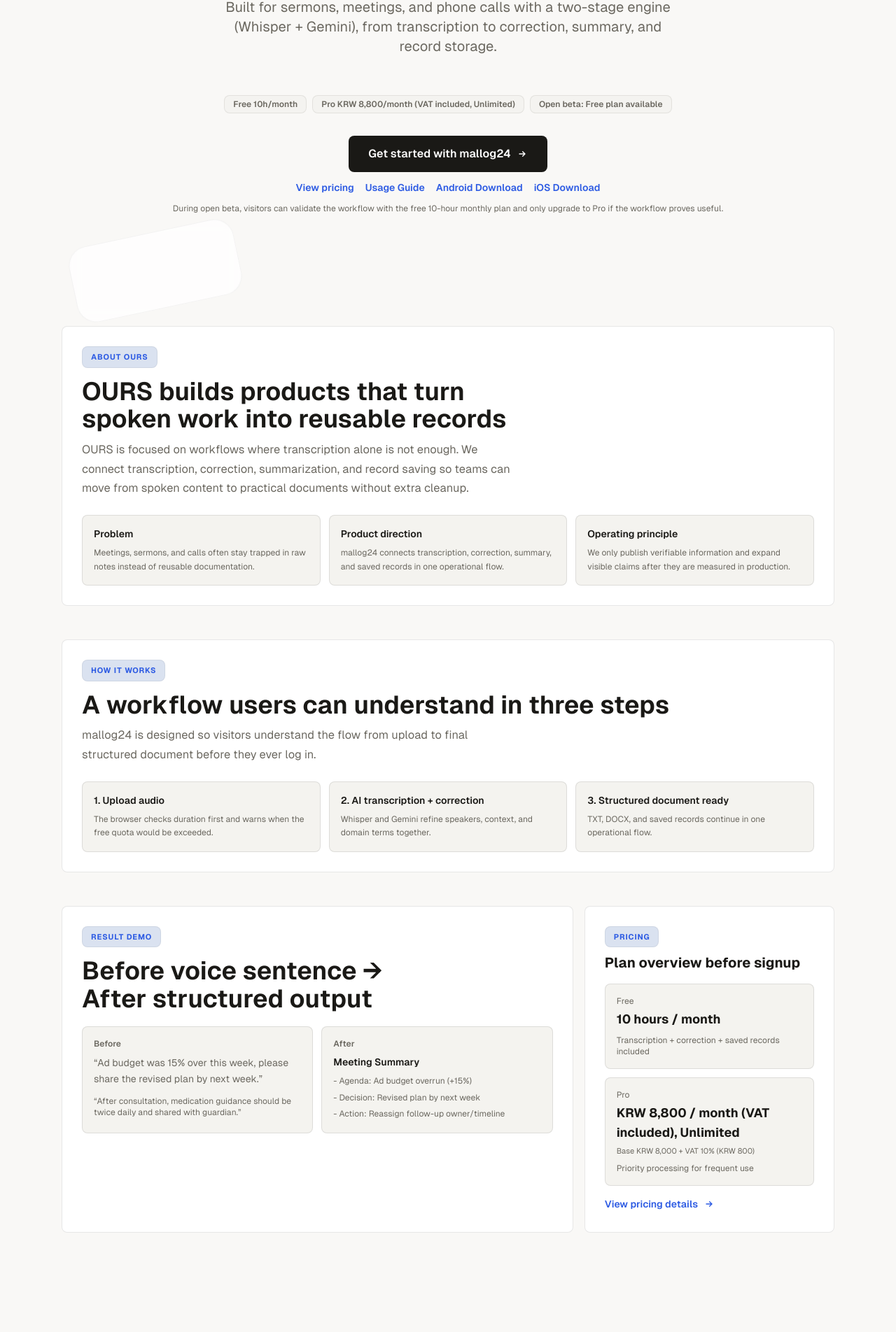
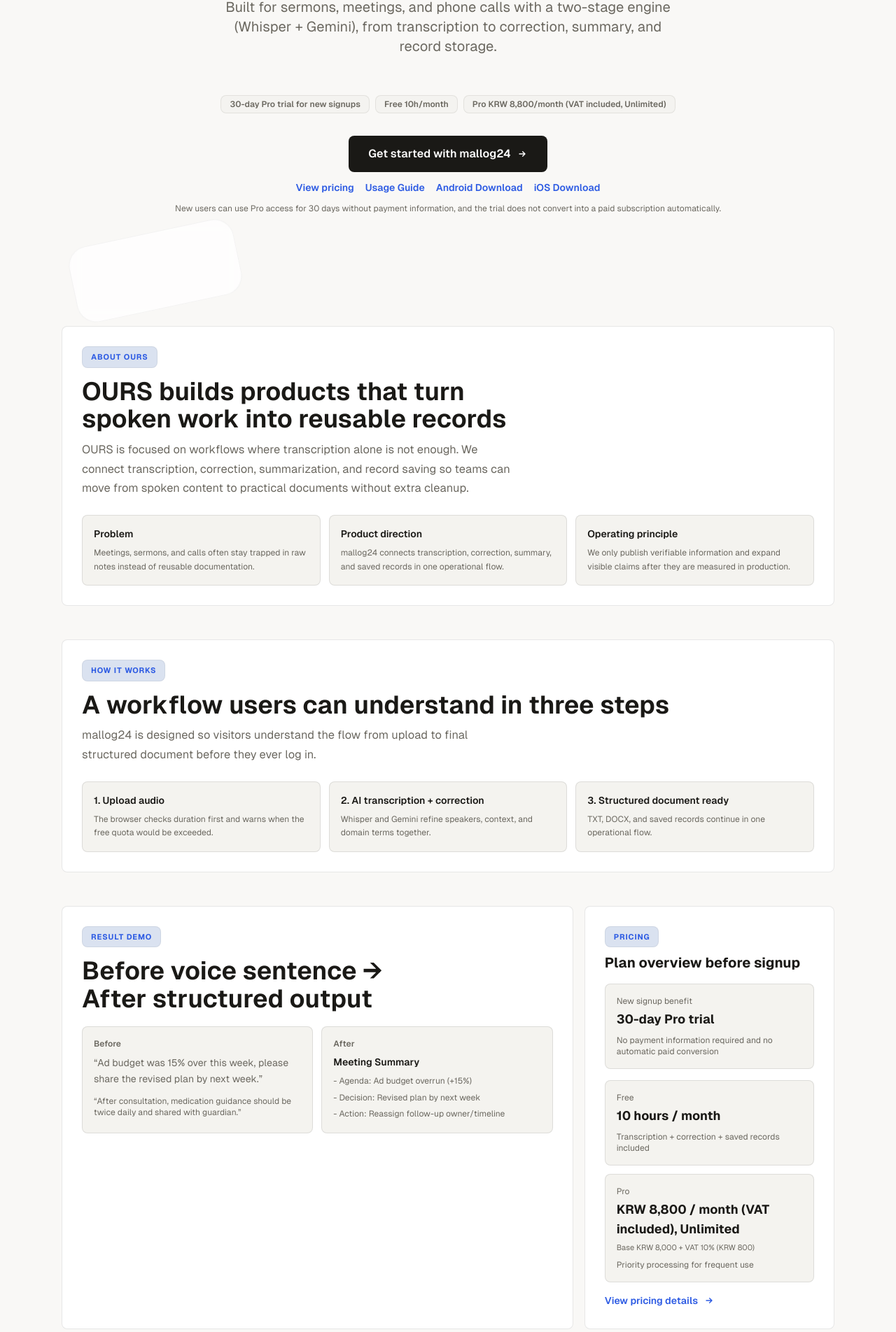
Before and after one commit to hyunw2o/ours-homepage, a Next.js app: page /en in a window 1280 px wide. Shown: the part 718-2622 px from the top of the page at 70% size. Built offline with nearby package versions, Linux system fonts and the light colour scheme; no server answers; a web font is replaced by a local one.

Commit message:
Add mallog24 welcome trial promotion copy

```diff
--- a/pages/en.js
+++ b/pages/en.js
@@ -258,9 +258,9 @@
             </p>
 
             <div className="mb-8 flex flex-wrap items-center justify-center gap-2">
+              <span className="px-3 py-1 rounded-full text-xs font-semibold ours-chip">30-day Pro trial for new signups</span>
               <span className="px-3 py-1 rounded-full text-xs font-semibold ours-chip">Free 10h/month</span>
               <span className="px-3 py-1 rounded-full text-xs font-semibold ours-chip">Pro KRW 8,800/month (VAT included, Unlimited)</span>
-              <span className="px-3 py-1 rounded-full text-xs font-semibold ours-chip">Open beta: Free plan available</span>
             </div>
 
             <div className="flex flex-col items-center justify-center gap-3">
@@ -283,7 +283,7 @@
               </div>
             </div>
             <p className="mt-3 text-xs ours-muted">
-              During open beta, visitors can validate the workflow with the free 10-hour monthly plan and only upgrade to Pro if the workflow proves useful.
+              New users can use Pro access for 30 days without payment information, and the trial does not convert into a paid subscription automatically.
             </p>
           </div>
         </section>
@@ -370,6 +370,11 @@
             <div className="rounded-3xl ours-card p-6 sm:p-7">
               <span className="ours-section-kicker">Pricing</span>
               <h3 className="text-xl font-bold ours-title mt-2">Plan overview before signup</h3>
+              <div className="rounded-2xl ours-soft-card p-4 mt-4">
+                <p className="text-xs ours-muted">New signup benefit</p>
+                <p className="text-lg font-bold ours-title mt-1">30-day Pro trial</p>
+                <p className="text-xs ours-muted mt-2">No payment information required and no automatic paid conversion</p>
+              </div>
               <div className="rounded-2xl ours-soft-card p-4 mt-4">
                 <p className="text-xs ours-muted">Free</p>
                 <p className="text-lg font-bold ours-title mt-1">10 hours / month</p>
@@ -663,7 +668,7 @@
                   ['How long are audio files stored?', 'Raw audio is handled temporarily for transcription and removed after processing. Structured results remain within the account feature scope.'],
                   ['Does it support English?', 'Yes. Korean and English are both supported, and users can choose the language before upload.'],
                   ['Can it separate multiple speakers?', 'Meeting and call modes prioritize speaker-aware formatting. Clear audio with less overlap improves quality.'],
-                  ['Can users validate before paying?', 'Yes. The free plan includes up to 10 hours per month so teams can test the workflow before upgrading.'],
+                  ['Does the 30-day Pro trial bill automatically?', 'No. New users receive Pro access for 30 days without payment information, then choose the free 10-hour monthly tier or a Pro subscription after the trial.'],
                 ].map(([title, body]) => (
                   <div key={title} className="rounded-2xl ours-soft-card p-4">
                     <p className="text-sm ours-title font-semibold">{title}</p>
--- a/pages/index.js
+++ b/pages/index.js
@@ -248,9 +248,9 @@
             </p>
 
             <div className="mb-8 flex flex-wrap items-center justify-center gap-2">
+              <span className="px-3 py-1 rounded-full text-xs font-semibold ours-chip">첫 가입 30일 Pro 체험</span>
               <span className="px-3 py-1 rounded-full text-xs font-semibold ours-chip">무료 월 10시간</span>
               <span className="px-3 py-1 rounded-full text-xs font-semibold ours-chip">Pro 월 8,800원(VAT 포함) 무제한</span>
-              <span className="px-3 py-1 rounded-full text-xs font-semibold ours-chip">오픈 베타: 무료 플랜 제공 중</span>
             </div>
 
             <div className="flex flex-col items-center justify-center gap-3">
@@ -273,7 +273,7 @@
               </div>
             </div>
             <p className="mt-3 text-xs ours-muted">
-              오픈 베타 기간에는 무료 플랜 월 10시간으로 기능을 검증할 수 있고, 필요할 때만 Pro로 전환하면 됩니다.
+              신규 가입자는 결제 정보 없이 30일 동안 Pro 권한을 사용할 수 있고, 체험 종료 후 자동 결제되지 않습니다.
             </p>
           </div>
         </section>
@@ -360,6 +360,11 @@
             <div className="rounded-3xl ours-card p-6 sm:p-7">
               <span className="ours-section-kicker">Pricing</span>
               <h3 className="text-xl font-bold ours-title mt-2">가입 전에 확인하는 요금</h3>
+              <div className="rounded-2xl ours-soft-card p-4 mt-4">
+                <p className="text-xs ours-muted">첫 가입 혜택</p>
+                <p className="text-lg font-bold ours-title mt-1">30일 Pro 체험</p>
+                <p className="text-xs ours-muted mt-2">결제 정보 없이 제공되며 자동 유료 전환 없음</p>
+              </div>
               <div className="rounded-2xl ours-soft-card p-4 mt-4">
                 <p className="text-xs ours-muted">Free</p>
                 <p className="text-lg font-bold ours-title mt-1">월 10시간</p>
@@ -652,7 +657,7 @@
                   ['음성 파일은 얼마나 보관되나요?', '원본 음성은 변환 목적의 임시 처리 후 삭제하고, 결과 텍스트와 기록본만 계정 기능 범위 안에서 관리합니다.'],
                   ['영어 음성도 지원하나요?', '한국어와 영어를 지원하며, 업로드 전에 언어를 직접 선택할 수 있습니다.'],
                   ['여러 화자 구분이 가능한가요?', '회의/통화 유형에서는 화자 구분 형식을 우선 적용합니다. 발화가 겹치지 않을수록 품질이 더 좋아집니다.'],
-                  ['결제 전에 무료 검증이 가능한가요?', '가능합니다. 무료 플랜으로 월 10시간까지 실제 업로드와 구조화 결과를 확인한 뒤 Pro로 전환할 수 있습니다.'],
+                  ['첫 가입 30일 Pro 체험은 자동 결제되나요?', '아닙니다. 신규 가입자는 결제 정보 없이 30일 동안 Pro 권한을 사용하며, 체험 종료 후 Free 월 10시간 또는 Pro 구독을 직접 선택합니다.'],
                 ].map(([title, body]) => (
                   <div key={title} className="rounded-2xl ours-soft-card p-4">
                     <p className="text-sm ours-title font-semibold">{title}</p>
--- a/pages/mallog24-en.js
+++ b/pages/mallog24-en.js
@@ -75,6 +75,10 @@
             <div className="mt-5 inline-flex flex-col gap-2 rounded-2xl border border-slate-200/80 bg-white/70 px-4 py-3 text-sm text-slate-600 shadow-sm backdrop-blur dark:border-slate-700/70 dark:bg-slate-900/60 dark:text-slate-300">
               <p>Trademark Application No.: {TRADEMARK_APPLICATION_NO}</p>
               <p>Copyright Registration No.: {COPYRIGHT_REGISTRATION_NO}</p>
+            </div>
+            <div className="mt-5 max-w-3xl rounded-2xl border border-brand-200/70 bg-brand-50/70 px-4 py-3 text-sm text-brand-900 shadow-sm backdrop-blur dark:border-brand-400/20 dark:bg-brand-400/10 dark:text-brand-100">
+              <p className="font-semibold">New signups can try Pro access for 30 days.</p>
+              <p className="mt-1 text-xs leading-relaxed opacity-80">No payment information is required, and the trial does not convert into a paid subscription automatically.</p>
             </div>
             <div id="app-download" className="mt-8 flex flex-col sm:flex-row sm:flex-wrap gap-3">
               <a
--- a/pages/mallog24.js
+++ b/pages/mallog24.js
@@ -75,6 +75,10 @@
             <div className="mt-5 inline-flex flex-col gap-2 rounded-2xl border border-slate-200/80 bg-white/70 px-4 py-3 text-sm text-slate-600 shadow-sm backdrop-blur dark:border-slate-700/70 dark:bg-slate-900/60 dark:text-slate-300">
               <p>상표 출원번호: {TRADEMARK_APPLICATION_NO}</p>
               <p>저작권 등록번호: {COPYRIGHT_REGISTRATION_NO}</p>
+            </div>
+            <div className="mt-5 max-w-3xl rounded-2xl border border-brand-200/70 bg-brand-50/70 px-4 py-3 text-sm text-brand-900 shadow-sm backdrop-blur dark:border-brand-400/20 dark:bg-brand-400/10 dark:text-brand-100">
+              <p className="font-semibold">첫 가입자는 30일 동안 Pro 권한을 체험할 수 있습니다.</p>
+              <p className="mt-1 text-xs leading-relaxed opacity-80">결제 정보 없이 제공되며, 체험 종료 후 자동 결제되지 않습니다.</p>
             </div>
             <div id="app-download" className="mt-8 flex flex-col sm:flex-row sm:flex-wrap gap-3">
               <a
```
